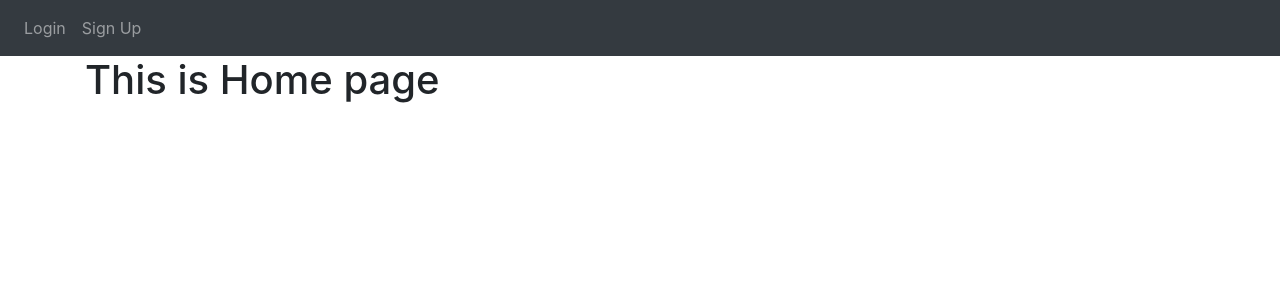
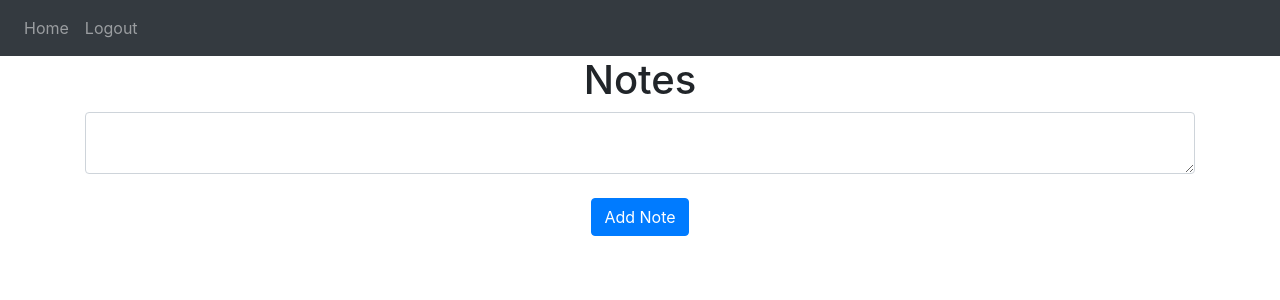
Before and after one commit to chetan8888/Notes-App, a Flask app: template website/templates/home.html in a window 1280 px wide. Shown: the top 300 px of the page. Run offline with Flask 2, Linux system fonts and the light colour scheme; the template is opened without the code that fills it: values that come from a table or form of the project are taken from there, others are empty; data comes from the database, SQL or seed files in the repository; some libraries are stand-ins or nearby versions.

Commit message:
User authentication added to the view templates

```diff
--- a/website/templates/home.html
+++ b/website/templates/home.html
@@ -1,6 +1,21 @@
-{% extends "base.html" %}
-{% block title %}Home{% endblock %}
-
-{% block content %}
-    <h1>This is Home page</h1>
+{% extends "base.html" %} {% block title %}Home{% endblock %} {% block content
+    %}
+    <h1 align="center">Notes</h1>
+    <ul class="list-group list-group-flush" id="notes">
+      {% for note in user.notes %}
+      <li class="list-group-item">
+        {{ note.data }}
+        <button type="button" class="close" onClick="deleteNote({{ note.id }})">
+          <span aria-hidden="true">&times;</span>
+        </button>
+      </li>
+      {% endfor %}
+    </ul>
+    <form method="POST">
+      <textarea name="note" id="note" class="form-control"></textarea>
+      <br />
+      <div align="center">
+        <button type="submit" class="btn btn-primary">Add Note</button>
+      </div>
+    </form>
 {% endblock %}
--- a/website/views.py
+++ b/website/views.py
@@ -1,7 +1,9 @@
 from flask import Blueprint, render_template
+from flask_login import login_required, current_user
 
 views = Blueprint('views', __name__)
 
 @views.route('/')
+@login_required
 def home():
-    return render_template("home.html")
+    return render_template("home.html", user=current_user)
```
Also changed, not shown: website/__init__.py (+10 -1 lines), website/auth.py (+8 -3 lines).
